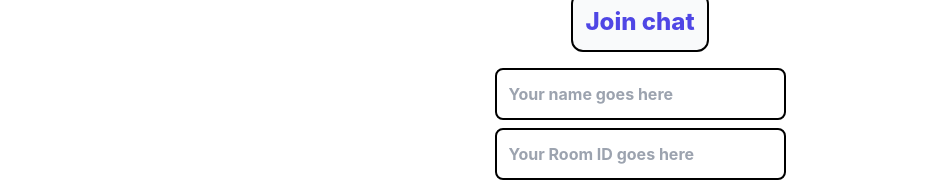
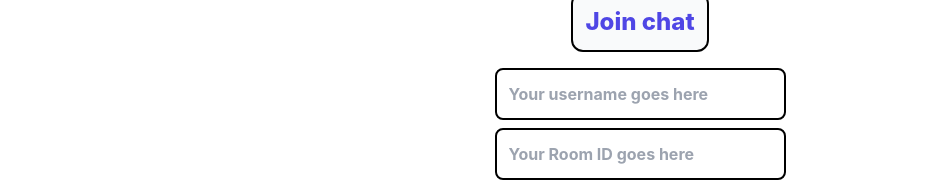
Before and after one commit to CCSandoval/Chat-App-Frontend, a React (Create React App) app: page / in a window 1280 px wide. Shown: the top 182 px of the page, without its empty margins (0-947 px from the left). Built offline with nearby package versions, Linux system fonts and the light colour scheme; no server answers.

Commit message:
Cambio menor

```diff
--- a/src/App.jsx
+++ b/src/App.jsx
@@ -36,7 +36,7 @@ function App() {
             <input
               type="text"
               className="my-1 border-2 border-black rounded-lg p-3 font-bold"
-              placeholder="Your name goes here"
+              placeholder="Your username goes here"
               value={username}
               onChange={(e) => setUsername(e.target.value)}
             />
```
